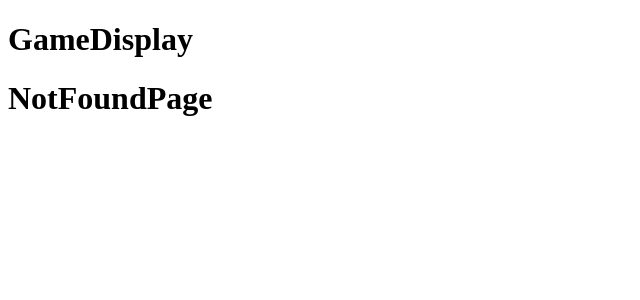
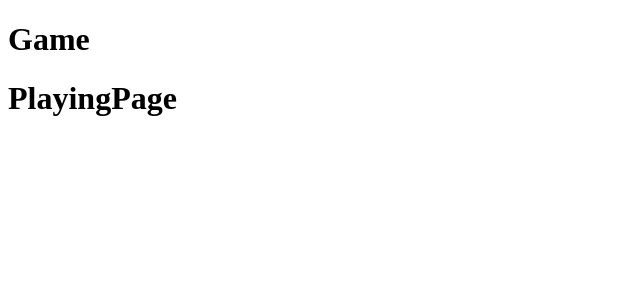
Before and after one commit to yoonhyoyeon/crazy-ball-game, a React (Create React App) app: page /playing in a window 1280 px wide. Shown: the top 300 px of the page, without its empty margins (0-640 px from the left). Built offline with nearby package versions, Linux system fonts and the light colour scheme.

Commit message:
App컴포넌트가 아닌 CrazyBall 컴포넌트 내부에서 라우팅된  페이지가 렌더링 되도록 변경

```diff
--- a/src/App.jsx
+++ b/src/App.jsx
@@ -1,22 +1,10 @@
-import { BrowserRouter, Routes, Route } from 'react-router-dom';
-import GameDisplay from './components/GameDisplay';
-import MainPage from './pages/MainPage';
-import RecordPage from './pages/RecordPage';
-import ResultPage from './pages/ResultPage';
-import NotFoundPage from './pages/NotFoundPage';
+import CrazyBall from './components/CrazyBall';
 
 function App() {
   return (
-    <BrowserRouter>
-      <GameDisplay/>
-      <Routes>
-        <Route path="/" element={<MainPage />}></Route>
-        <Route path="/record" element={<RecordPage />}></Route>
-        <Route path="/result" element={<ResultPage />}></Route>
-        <Route path="*" element={<NotFoundPage />}></Route>
-      </Routes>
-    </BrowserRouter>
-
+    <div className="App">
+      <CrazyBall />
+    </div>
   );
 }
 
--- /dev/null
+++ b/src/components/CrazyBall/index.jsx
@@ -0,0 +1,23 @@
+import { Routes, Route } from 'react-router-dom';
+import MainPage from '../../pages/MainPage';
+import RecordPage from '../../pages/RecordPage';
+import ResultPage from '../../pages/ResultPage';
+import PlayingPage from '../../pages/PlayingPage';
+import NotFoundPage from '../../pages/NotFoundPage';
+
+const CrazyBall = () => {
+    return (
+        <>
+            <h1>Game</h1>
+            <Routes>
+                <Route path="/" element={<MainPage />}></Route>
+                <Route path="/record" element={<RecordPage />}></Route>
+                <Route path="/result" element={<ResultPage />}></Route>
+                <Route path="/playing" element={<PlayingPage />}></Route>
+                <Route path="*" element={<NotFoundPage />}></Route>
+            </Routes>
+        </>
+    );
+};
+
+export default CrazyBall;
--- a/src/components/GameDisplay/index.jsx
+++ /dev/null
@@ -1,9 +0,0 @@
-const GameDisplay = () => {
-    return (
-        <>
-            <h1>GameDisplay</h1>
-        </>
-    );
-};
-
-export default GameDisplay;
--- a/src/index.js
+++ b/src/index.js
@@ -1,10 +1,13 @@
 import React from 'react';
 import ReactDOM from 'react-dom/client';
 import App from './App';
+import { BrowserRouter } from 'react-router-dom';
 
 const root = ReactDOM.createRoot(document.getElementById('root'));
 root.render(
   <React.StrictMode>
-    <App />
+    <BrowserRouter>
+      <App />
+    </BrowserRouter>
   </React.StrictMode>
 );
--- /dev/null
+++ b/src/pages/PlayingPage.jsx
@@ -0,0 +1,9 @@
+const PlayingPage = () => {
+    return (
+        <>
+            <h1>PlayingPage</h1>
+        </>
+    );
+};
+
+export default PlayingPage;
--- a/src/utils/index.js
+++ b/src/utils/index.js
@@ -1,3 +1,8 @@
+export const MAX_X = 1000;
+export const MAX_Y = 800;
+export const PLAYER_SIZE = 20;
+export const BALL_SIZE = 30;
+
 export const randomNum = (min, max) => Math.floor(Math.random()*(max+1-min))+min;
 
 export const randomColor = () => {
```
Also changed, not shown: src/components/CrazyBall/style.js (added).
